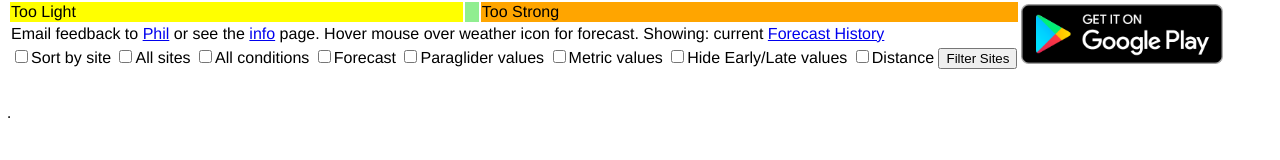
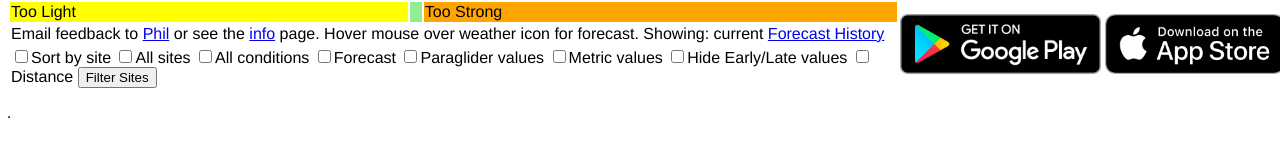
Before and after one commit to philseeley/wheretofly, a website: page public/wtf.html in a window 1280 px wide. Drawn offline with Linux system fonts and the light colour scheme; no server answers.

Commit message:
Added iTunes App link.

```diff
--- a/public/wtf.html
+++ b/public/wtf.html
@@ -344,7 +344,8 @@ function showForecast()
 <table border="0">
 <tr>
 <td bgcolor="Yellow">Too Light</td><td bgcolor="LightGreen"><b><span id="title"></span></b></td><td bgcolor="Orange">Too Strong</td>
-<td rowspan="3"><a href='https://play.google.com/store/apps/details?id=name.seeley.phil.wheretoflyapp&pcampaignid=MKT-Other-global-all-co-prtnr-py-PartBadge-Mar2515-1'><img height="60" alt='Get it on Google Play' src='google-play-badge.png'/></a></td>
+<td rowspan="3"><a href='https://play.google.com/store/apps/details?id=name.seeley.phil.wheretoflyapp'><img height="60" alt='Get it on Google Play' src='google-play-badge.png'/></a></td>
+<td rowspan="3"><a href='https://itunes.apple.com/au/app/where-to-fly/id1439721253'><img height="60" alt='Get it on iTunes' src='apple-store-badge.png'/></a></td>
 </tr>
 <tr>
 <td colspan="3">Email feedback to <a href="mailto:feedback@wheretofly.info?subject=WTF%20Feedback">Phil</a> or see the <a href="#" onclick="setFilters('wtf-info.html')">info</a> page.
```
Also changed, not shown: public/apple-store-badge.png (added).
